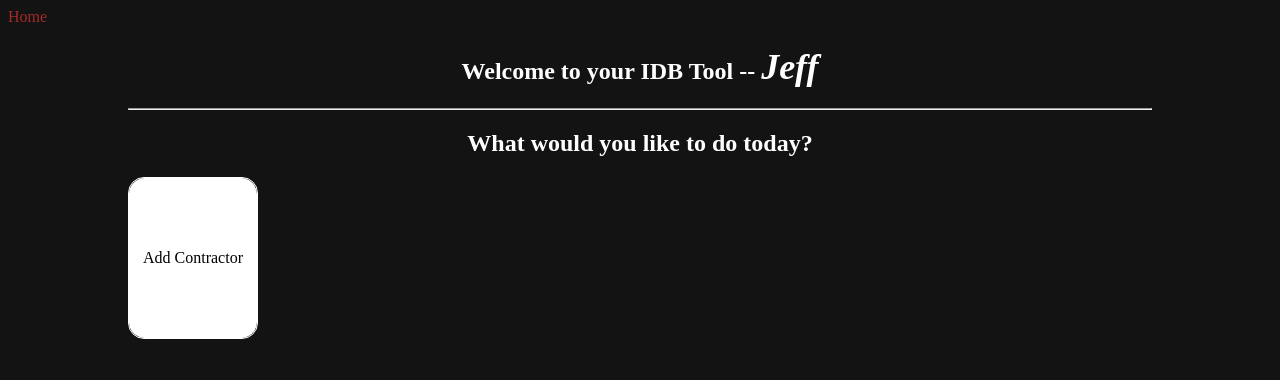
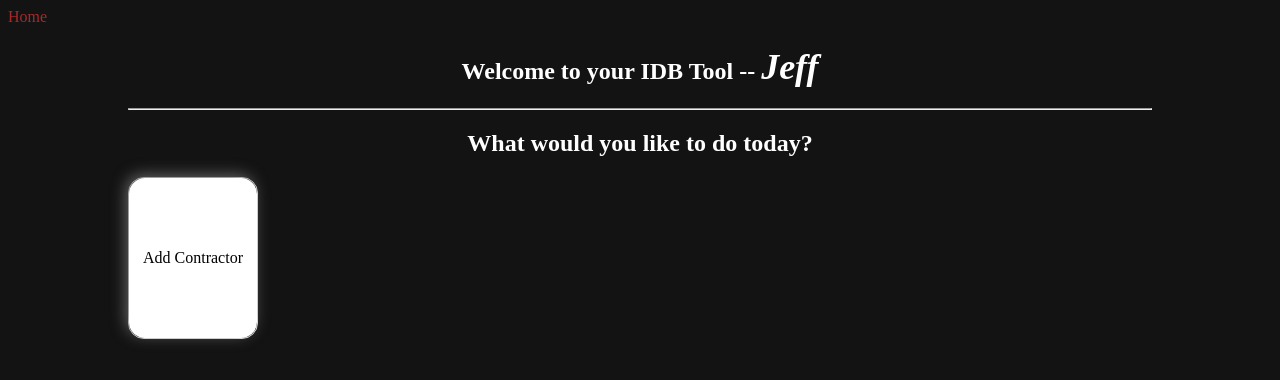
Before and after one commit to Irond76/IDBTool, a SvelteKit app: page / in a window 1280 px wide. In both pictures the pointer is over the link "Add Contractor". Shown: the top 380 px of the page. Built offline with nearby package versions, Linux system fonts and the light colour scheme.

Commit message:
added box shadow around btns

```diff
--- a/src/routes/+page.svelte
+++ b/src/routes/+page.svelte
@@ -47,6 +47,7 @@
     }
    .add-contractor-btn a:hover {
         align-self: center;
+        box-shadow: -3px -3px 15px #646464;
         text-decoration: none;
         background-color: #fff;
         color: black;
```
